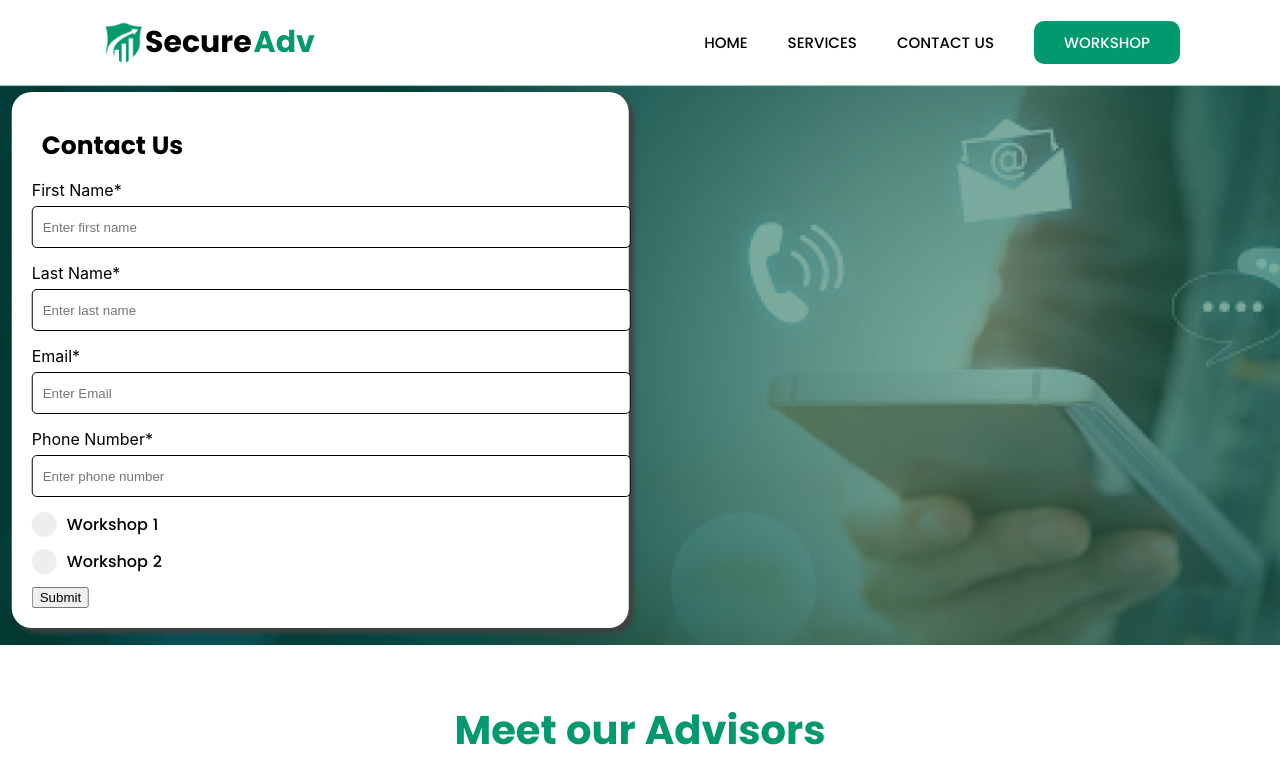
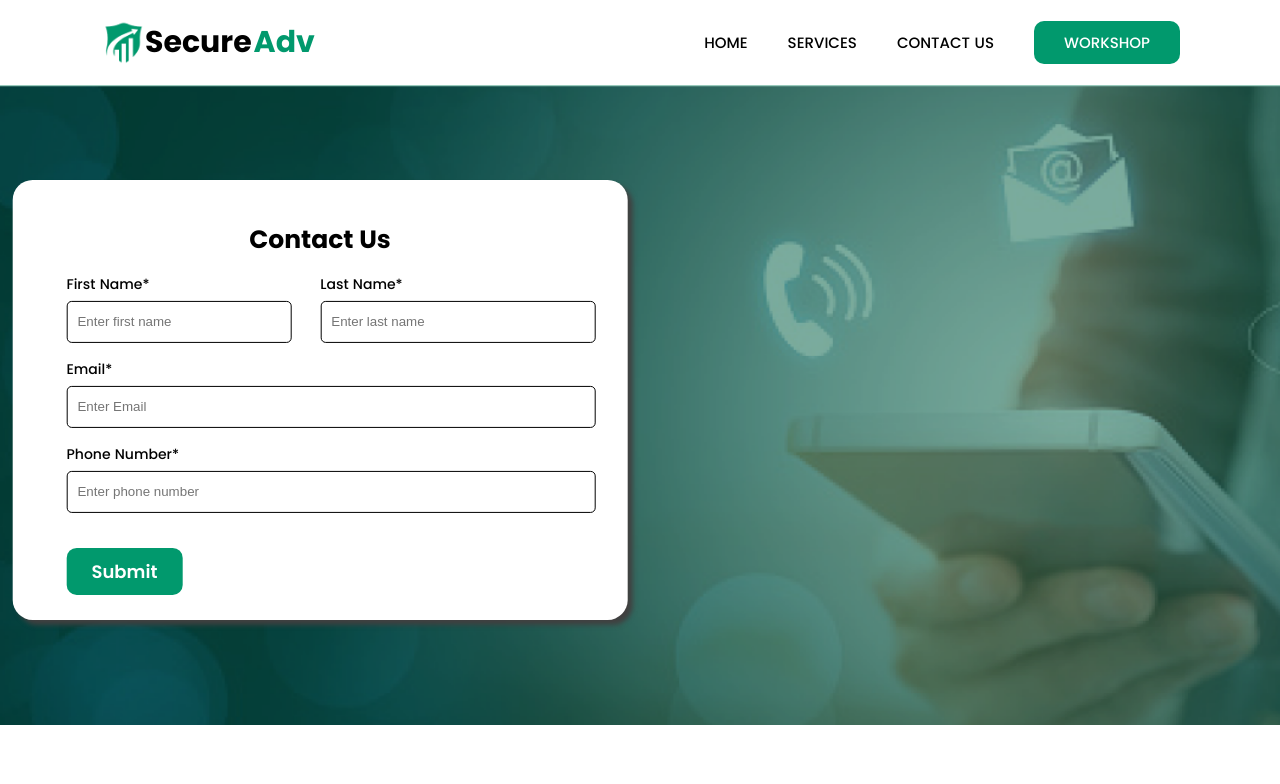
Before and after one commit to divyasriambati/SecureAdv, a React (Create React App) app: page /contact in a window 1280 px wide. Shown: the top 784 px of the page. Built offline with nearby package versions, Linux system fonts and the light colour scheme.

Commit message:
form stylings

```diff
--- a/src/components/ContactUs/ContactUs.css
+++ b/src/components/ContactUs/ContactUs.css
@@ -1,6 +1,6 @@
 .contactPageImg{
     width: 100%;
-    height: 70vh;
+    height: 80vh;
     object-fit: cover;
     background-repeat: no-repeat;
     filter: brightness(.8);
@@ -62,13 +62,17 @@
     background-color: white;
     width: auto;
     position: absolute;
-    top: 45%;
+    top: 50%;
     left: 25%;
     transform: translate(-50%, -50%);
     padding: 20px;
     border-radius: 20px;
     z-index: 2;
     box-shadow: 5px 5px 5px rgb(65, 64, 64);
+    display: flex;
+    flex-direction: column;
+    align-items: center;
+    padding: 2%;
 }
 .heading{
     font-size: 25px;
@@ -87,6 +91,20 @@
     padding: 10px 30px;
     border-radius: 10px;
     margin: 20px 10px;
+}
+.contactForm{
+    width: 90%;
+}
+.contactFormUsername{
+    display: flex;
+    flex-direction: row;
+    justify-content: space-between;
+}
+.error{
+    color: red;
+    font-size: 14px;
+    font-family: "Regular";
+    margin-top: -15px;
 }
 
 /* The container */
--- a/src/components/ContactUs/ContactUs.js
+++ b/src/components/ContactUs/ContactUs.js
@@ -6,6 +6,7 @@ import locationLogo from "../../assets/SecureAdvLocationLogo (1).png";
 import "./ContactUs.css";
 
 import { useState } from "react";
+import { width } from "@mui/system";
 
 export default function () {
     const [firstName, setfirstName] = useState("");
@@ -99,25 +100,27 @@ export default function () {
 
                 <div className="contactFormContainerText">
                     <div className="heading">Contact Us</div>
-                    <div>
+                    <div  className="contactForm">
                         <form onSubmit={handleSubmit}>
-                            <div>
-                                <label>
+                            <div className="contactFormUsername">
+                                <label className="registerFormlabel">
                                     First Name*
-                                    <input
+
+                                    <input style={{width:"80%"}}
                                         type="text"
                                         value={firstName}
                                         placeholder="Enter first name"
                                         onChange={handleFirstNameChange}
                                     />
+
                                     {firstName == "" &&
                                     isValidFirstName == 0 ? (
-                                        <p>Please enter valid first name</p>
+                                        <p className="error">Please enter valid first name</p>
                                     ) : (
                                         ""
                                     )}
                                 </label>
-                                <label>
+                                <label className="registerFormlabel">
                                     Last Name*
                                     <input
                                         type="text"
@@ -127,14 +130,14 @@ export default function () {
                                     />
                                     {lastName == "" &&
                                     isValidSecondName == 0 ? (
-                                        <p>Please enter valid second name</p>
+                                        <p className="error">Please enter valid second name</p>
                                     ) : (
                                         ""
                                     )}
                                 </label>
                             </div>
                             <div>
-                                <label>
+                                <label className="registerFormlabel">
                                     Email*
                                     <input
                                         type="email"
@@ -143,7 +146,7 @@ export default function () {
                                         onChange={handleEmailChange}
                                     />
                                     {email == "" && isEmailEmpty == 0 ? (
-                                        <p>Please fill out this feild</p>
+                                        <p className="error">Please fill out this field</p>
                                     ) : (
                                         ""
                                     )}
@@ -155,7 +158,7 @@ export default function () {
                                 </label>
                             </div>
                             <div>
-                                <label>
+                                <label className="registerFormlabel">
                                     Phone Number*
                                     <input
                                         type="number"
@@ -166,13 +169,13 @@ export default function () {
                                     />
                                     {phoneNumber == "" &&
                                     isValidPhoneNumber == 0 ? (
-                                        <p>Please fill out this feild</p>
+                                        <p className="error">Please enter phone number</p>
                                     ) : (
                                         ""
                                     )}
                                 </label>
                             </div>
-                            <div>
+                            {/* <div>
                                 <label class="container">
                                     Workshop 1
                                     <input
@@ -200,9 +203,9 @@ export default function () {
                                 <p>Choose any one of the above Workshops</p>
                             ) : (
                                 ""
-                            )}
+                            )} */}
 
-                            <button type="submit">Submit</button>
+                            <button type="submit" className="registerBtn">Submit</button>
                         </form>
                     </div>
                 </div>
--- a/src/components/Workshop/Workshop.css
+++ b/src/components/Workshop/Workshop.css
@@ -184,5 +184,5 @@ input{
     font-family: "SemiBold";
     padding: 10px 25px;
     border-radius: 10px;
-    margin-top: 15px;
+    margin-top: 20px;
 }
```
